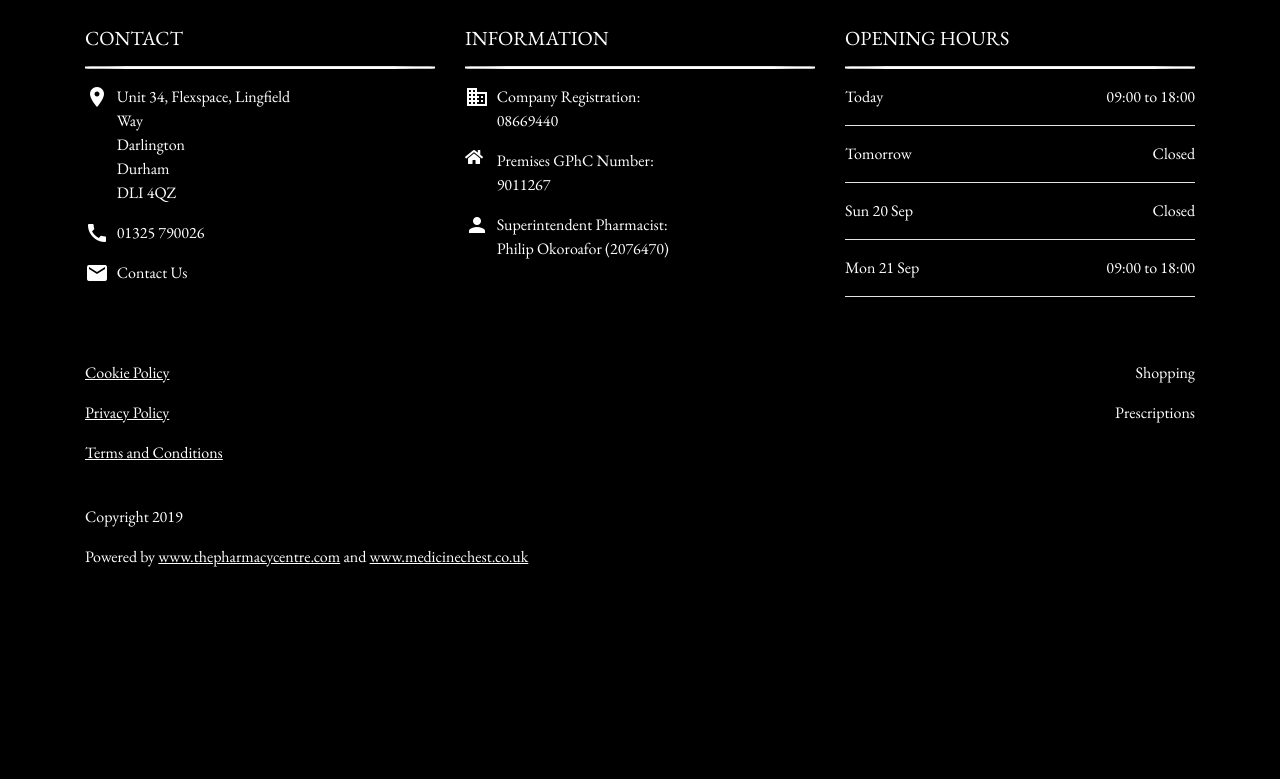
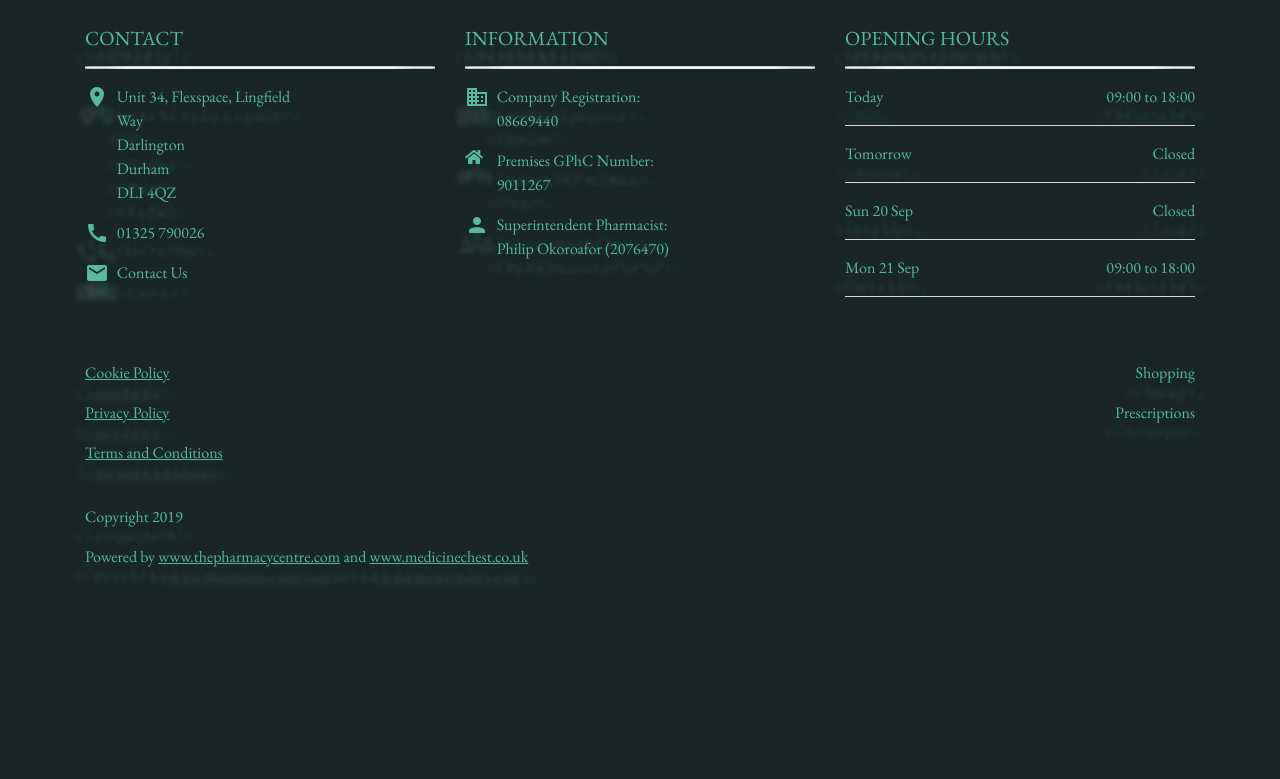
Before and after one commit to ella-adeka/Lingfield-Pharmacy, a Django app: page /more-info/ in a window 1280 px wide. Shown: the top 779 px of the page. Run offline with Django 3.2, Linux system fonts and the light colour scheme; some libraries are stand-ins or nearby versions; grey boxes are pictures that could not be loaded.

Commit message:
formatted footer.html

```diff
--- a/lingfield_project/lingfield/templates/lingfield/footer.html
+++ b/lingfield_project/lingfield/templates/lingfield/footer.html
@@ -19,18 +19,20 @@
     </style> -->
 </head>
 
-<body style=" background-color: black;margin: 20px; font-family: EB Garamond;margin-top: 2%;">
+<body style=" background-color: #182628;margin: 20px; font-family: EB Garamond;margin-top: 2%; text-shadow: 0px 15px 5px rgba(125, 216, 153, 0.1),
+10px 20px 5px rgba(114, 238, 176, 0.1),
+-10px 20px 5px rgba(230, 223, 223, 0.1);">
 
-    <footer  style="color: white;">
+    <footer  style="color: #57BA98;">
         <div class="container">
             <!-- <div class="container" style="height: 20px;">
-                <p class="fixed-top text-center col-lg-12 col-md-12 col-sm-12" ><a href="javascript:void(0)" class="closebtn" onclick="closeFooter()" style="text-decoration: none; margin-left: 10px;color: white;">Close footer &times;</a></p>
+                <p class="fixed-top text-center col-lg-12 col-md-12 col-sm-12" ><a href="javascript:void(0)" class="closebtn" onclick="closeFooter()" style="text-decoration: none; margin-left: 10px;color: #F2F2F2;">Close footer &times;</a></p>
             </div> -->
 
             <div class="row">
                 <div class="animate-this col-lg-4 col-md-12 col-sm-12">
                     <h5>CONTACT</h5>
-                    <hr class="featurette-divider" style="background-color: white;height: 2px;border-radius: 20%;">
+                    <hr class="featurette-divider" style="background-color: #F2F2F2;height: 2px;border-radius: 20%;">
                     <div class="row">
                         <div class="col-1">
                             <i class="material-icons">place</i>
@@ -44,7 +46,7 @@
                             <i class="material-icons">call</i>
                         </div>
                         <div class="col-7">
-                            <p><a href="tel:01325790026" style="text-decoration: none;color: white;">01325 790026</a></p>
+                            <p><a href="tel:01325790026" style="text-decoration: none;color: #57BA98;">01325 790026</a></p>
                         </div>
                     </div>
                     <div class="row">
@@ -52,7 +54,7 @@
                             <i class="material-icons">email</i>
                         </div>
                         <div class="col-7">
-                            <p><a href="{% url 'lingfield:contact' %}" style="text-decoration: none;color: white;">Contact Us</a></p>
+                            <p><a href="{% url 'lingfield:contact' %}" style="text-decoration: none;color: #57BA98;">Contact Us</a></p>
                         </div>
                     </div>
                 </div>
@@ -60,7 +62,7 @@
 
                 <div class="animate-this col-lg-4 col-md-12 col-sm-12">
                     <h5>INFORMATION</h5>
-                    <hr class="featurette-divider" style="background-color: white;height: 2px;border-radius: 20%">
+                    <hr class="featurette-divider" style="background-color: #F2F2F2;height: 2px;border-radius: 20%">
                     <div class="row">
                         <div class="col-1">
                             <i class="material-icons">business</i>
@@ -89,32 +91,32 @@
                 </div>
                 <div class="animate-this col-lg-4 col-md-12 col-sm-12">
                     <h5>OPENING HOURS</h5>
-                    <hr class="featurette-divider" style="background-color: white;height: 2px;border-radius: 20%">
+                    <hr class="featurette-divider" style="background-color: #F2F2F2;height: 2px;border-radius: 20%">
                     <p>Today <span style="float: right;">09:00 to 18:00</span></p>
-                    <hr class="featurette-divider" style="background-color: white;">
+                    <hr class="featurette-divider" style="background-color: #F2F2F2;">
                     <p>Tomorrow <span style="float: right;">Closed</span></p>
-                    <hr class="featurette-divider" style="background-color: white;">
+                    <hr class="featurette-divider" style="background-color: #F2F2F2;">
                     <p>Sun 20 Sep <span style="float: right;">Closed</span></p>
-                    <hr class="featurette-divider" style="background-color: white;">
+                    <hr class="featurette-divider" style="background-color: #F2F2F2;">
                     <p>Mon 21 Sep <span style="float: right;">09:00 to 18:00</span></p>
-                    <hr class="featurette-divider" style="background-color: white;">
+                    <hr class="featurette-divider" style="background-color: #F2F2F2;">
 
                 </div>
             </div>
             <div class="row mt-5">
                 <div class="animate-this col-6">
-                    <p style="text-decoration: underline;text-decoration-color: white;"><a href="#" style="color: white;">Cookie Policy</a></p>
-                    <p style="text-decoration: underline;text-decoration-color: white;"><a href="#" style="color: white;">Privacy Policy</a></p>
-                    <p style="text-decoration: underline;text-decoration-color: white;"><a href="#" style="color: white;">Terms and Conditions</a></p>
+                    <p style="text-decoration: underline;text-decoration-color: #57BA98;"><a href="#" style="color: #57BA98;">Cookie Policy</a></p>
+                    <p style="text-decoration: underline;text-decoration-color: #57BA98;"><a href="#" style="color: #57BA98;">Privacy Policy</a></p>
+                    <p style="text-decoration: underline;text-decoration-color: #57BA98;"><a href="#" style="color: #57BA98;">Terms and Conditions</a></p>
                     <br>
                     <p>Copyright 2019</p>
-                    <p>Powered by <a href="www.thepharmacycentre.com"  style="color: white;text-decoration: underline;text-decoration-color: white;">www.thepharmacycentre.com</a> and <a href="www.medicinechest.co.uk"  style="color: white;text-decoration: underline;text-decoration-color: white;">www.medicinechest.co.uk</a></p>
+                    <p>Powered by <a href="www.thepharmacycentre.com"  style="color: #57BA98;text-decoration: underline;text-decoration-color: #57BA98;">www.thepharmacycentre.com</a> and <a href="www.medicinechest.co.uk"  style="color: #57BA98;text-decoration: underline;text-decoration-color: #57BA98;">www.medicinechest.co.uk</a></p>
 
                     <div  style="background-image: url(&quot;/MedicineChest/Website/img/General/FooterShopping.png&quot;); background-position: 50% 50%; background-size: contain; display: block;"></div>
                 </div>
                 <div class=" animate-this col-6 float-right">
-                    <p style="text-align:right;"><a href="https://lingfieldpharmacy.co.uk/mhra" style="color: white;">Shopping</a></p>
-                    <p style="text-align:right;"><a href="https://medicine-seller-register.mhra.gov.uk/search-registry/989" style="color: white;" target="_blank">Prescriptions</a></p>
+                    <p style="text-align:right;"><a href="https://lingfieldpharmacy.co.uk/mhra" style="color: #57BA98;">Shopping</a></p>
+                    <p style="text-align:right;"><a href="https://medicine-seller-register.mhra.gov.uk/search-registry/989" style="color: #57BA98;" target="_blank">Prescriptions</a></p>
 
                 </div>
             </div>
```
